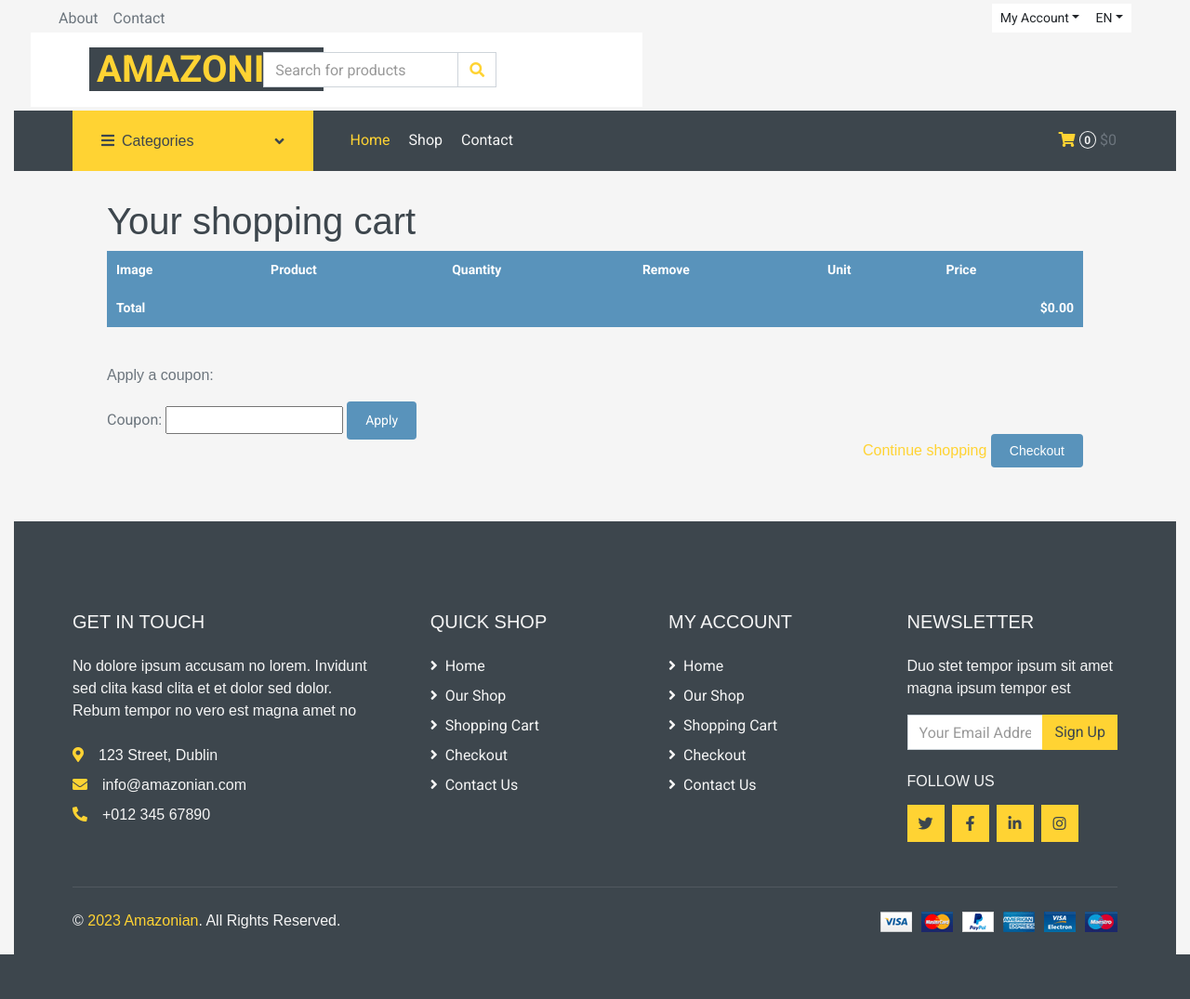
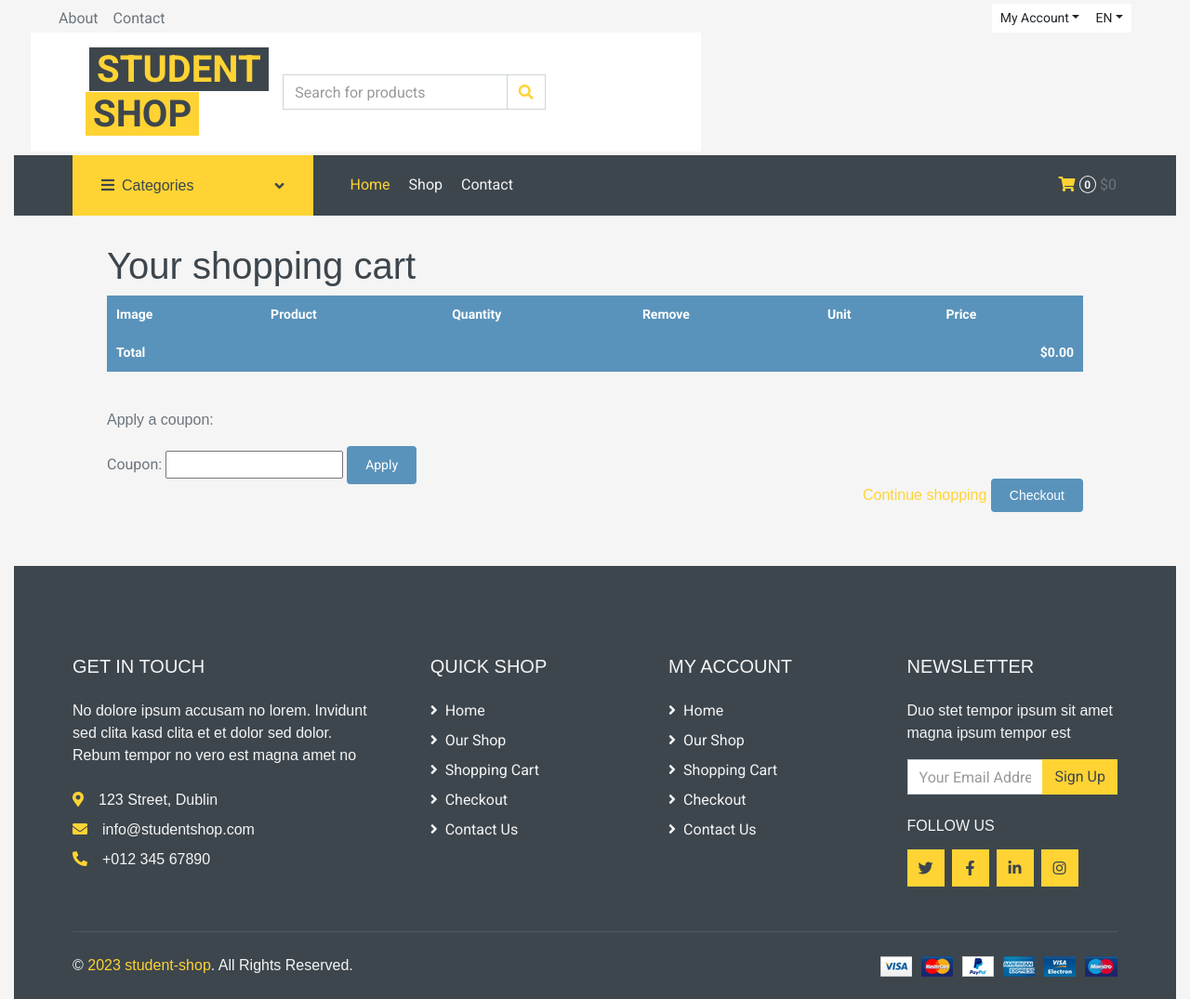
Before and after one commit to dom-inic/procent-api, a Django app: page /en/cart/ in a window 1280 px wide. Shown: the whole page at 93% size. Before the commit the page ends 1027 px from the top, so only its background shows below. Run offline with Django 4.2, Linux system fonts and the light colour scheme; data that the repository does not hold is empty; parts of the project's set-up code (start-up, migrations or seed data) failed here and were passed over; some libraries are stand-ins or nearby versions.

Commit message:
code changes

```diff
--- a/shop/templates/shop/base.html
+++ b/shop/templates/shop/base.html
@@ -4,7 +4,7 @@
 <html>
     <head>
         <meta charset="utf-8" />
-    <title>{% block title %}{% trans "Amazonian Store | your best choice for a tech store" %}{% endblock %}</title>
+    <title>{% block title %}{% trans "student Store | your best choice for a tech store" %}{% endblock %}</title>
     <!-- Google Web Fonts -->
     <link rel="preconnect" href="https://fonts.gstatic.com">
     <link href="https://fonts.googleapis.com/css2?family=Roboto:wght@400;500;700&display=swap" rel="stylesheet">
@@ -76,8 +76,8 @@
         <div class="row align-items-center bg-light py-3 px-xl-5 d-none d-lg-flex">
             <div class="col-lg-4 order-lg-1 order-2">
                 <a href="/" class="text-decoration-none">
-                    <span class="h1 text-uppercase text-primary bg-dark px-2">Amazonian</span>
-                    {% comment %} <span class="h1 text-uppercase text-dark bg-primary px-2 ml-n1">Store</span> {% endcomment %}
+                    <span class="h1 text-uppercase text-primary bg-dark px-2">student</span>
+                    <span class="h1 text-uppercase text-dark bg-primary px-2 ml-n1">Shop</span>
                 </a>
             </div>
             <div class="col-lg-6 order-lg-2 order-1 col-6 text-lg-right">
@@ -117,8 +117,8 @@
             <div class="col-lg-9">
                 <nav class="navbar navbar-expand-lg bg-dark navbar-dark py-3 py-lg-0 px-0">
                     <a href="" class="text-decoration-none d-block d-lg-none">
-                        <span class="h1 text-uppercase text-dark bg-light px-2">Amazonian</span>
-                        <span class="h1 text-uppercase text-light bg-primary px-2 ml-n1">Store</span>
+                        <span class="h1 text-uppercase text-dark bg-light px-2">student</span>
+                        <span class="h1 text-uppercase text-light bg-primary px-2 ml-n1">Shop</span>
                     </a>
                     <button type="button" class="navbar-toggler" data-toggle="collapse" data-target="#navbarCollapse">
                         <span class="navbar-toggler-icon"></span>
@@ -163,7 +163,7 @@
                 <h5 class="text-secondary text-uppercase mb-4">Get In Touch</h5>
                 <p class="mb-4">No dolore ipsum accusam no lorem. Invidunt sed clita kasd clita et et dolor sed dolor. Rebum tempor no vero est magna amet no</p>
                 <p class="mb-2"><i class="fa fa-map-marker-alt text-primary mr-3"></i>123 Street, Dublin</p>
-                <p class="mb-2"><i class="fa fa-envelope text-primary mr-3"></i>info@amazonian.com</p>
+                <p class="mb-2"><i class="fa fa-envelope text-primary mr-3"></i>info@studentshop.com</p>
                 <p class="mb-0"><i class="fa fa-phone-alt text-primary mr-3"></i>+012 345 67890</p>
             </div>
             <div class="col-lg-8 col-md-12">
@@ -213,7 +213,7 @@
         <div class="row border-top mx-xl-5 py-4" style="border-color: rgba(256, 256, 256, .1) !important;">
             <div class="col-md-6 px-xl-0">
                 <p class="mb-md-0 text-center text-md-left text-secondary">
-                    &copy; <a class="text-primary" href="#">2023 Amazonian</a>. All Rights Reserved.
+                    &copy; <a class="text-primary" href="#">2023 student-shop</a>. All Rights Reserved.
                 </p>
             </div>
             <div class="col-md-6 px-xl-0 text-center text-md-right">
```
Also changed, not shown: db.sqlite3.
